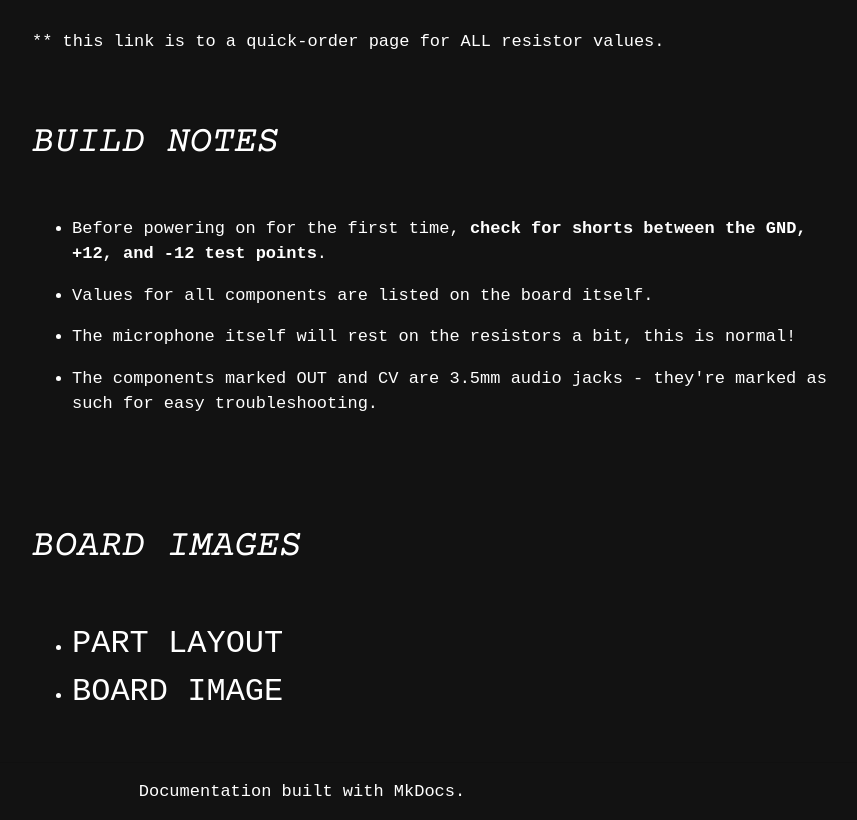
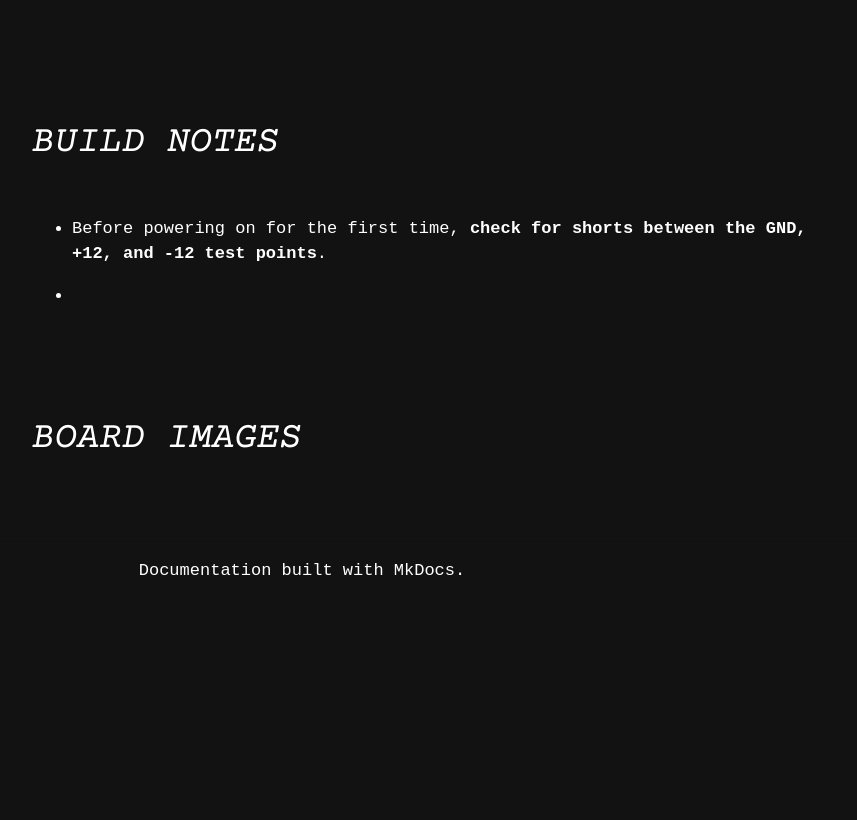
Before and after one commit to orangecalx/rh-docs, a plain HTML site: page bom/index.html in a window 1280 px wide. Shown: the part 2453-3273 px from the top of the page, without its empty margins (338-1195 px from the left). After the commit the page ends 3053 px from the top, so only its background shows below. Drawn offline with nearby package versions, Linux system fonts and the light colour scheme; a web font is replaced by a local one.

Commit message:
Update index.html

```diff
--- a/bom/index.html
+++ b/bom/index.html
@@ -247,7 +247,6 @@
 </tbody>
 </table>
 <p><br>
-** this link is to a quick-order page for ALL resistor values.
 <br><br><br></p>
 <h1 id="build-notes">BUILD NOTES</h1>
 <p><br></p>
@@ -257,22 +256,13 @@
 shorts between the GND, +12, and -12 test points</strong>.</p>
 </li>
 <li>
-<p>Values for all components are listed on the board itself.</p>
-</li>
-<li>
-<p>The microphone itself will rest on the resistors a bit, this is normal!</p>
-</li>
-<li>
-<p>The components marked OUT and CV are 3.5mm audio jacks - they're marked
-as such for easy troubleshooting.</p>
 </li>
 </ul>
 <p><br><br><br></p>
 <h1 id="board-images">BOARD IMAGES</h1>
 <p><br></p>
 <ul>
-<li><font size="6"><a href="../rh-layout.png">PART LAYOUT</a></font></li>
-<li><font size="6"><a href="../rh-pcb.png">BOARD IMAGE</a></font></li>
+
 </ul></div>
             </div>
         </div>
```
